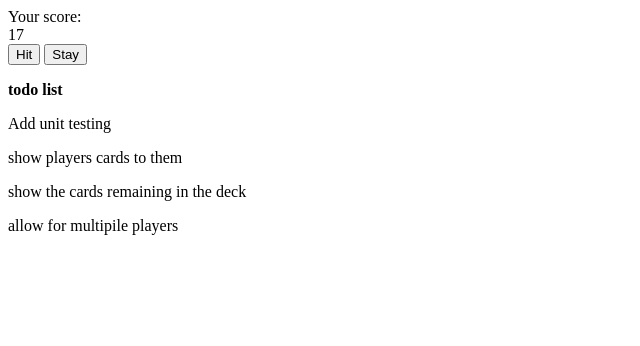
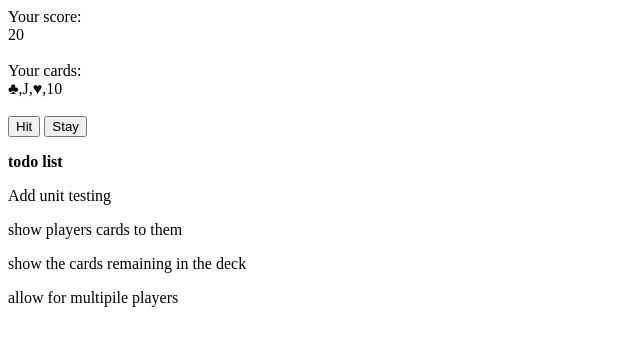
Before and after one commit to jordankeiller/Blackjack, a plain HTML site: page index.html in a window 1280 px wide. Shown: the whole page, without its empty margins (0-640 px from the left). Drawn offline with Linux system fonts and the light colour scheme.

Commit message:
Improved some functions and added shuffling of deck
To make the game more realistic, the card is now pulled from the top of the shuffled deck - much like in the real life version. Some tidying/simplifying of previously coded functions too.

```diff
--- a/blackjack.js
+++ b/blackjack.js
@@ -2,10 +2,11 @@
 // each card is in one cardSuit. 4 cardSuits * 13 possible cardValues = 52 cards = a deck
 
 let cardDeck = [];
+let playerCards = [];
 let playerTotal = 0;
 
 function newDeck() {
-  let cardSuit = ["Heart", "Diamond", "Club", "Spade"];
+  let cardSuit = ["&hearts;", "&diams;", "&clubs;", "&spades;"];
   let cardValue = [
     "A",
     "2",
@@ -27,15 +28,18 @@ function newDeck() {
       cardDeck.push([cardSuit[i], cardValue[j]]);
     }
   }
+  shuffle(cardDeck);
 }
 
-function generateCard() {
-  // Random item line of code taken from: https://stackoverflow.com/questions/5915096/get-a-random-item-from-a-javascript-array
-  let randomCard = Math.floor(Math.random() * cardDeck.length);
-  let card = cardDeck[randomCard];
-  cardDeck.splice(randomCard, 1);
-  // return card as an array
-  return card;
+// taken from: https://javascript.info/task/shuffle
+// shuffles the entire deck
+function shuffle(cardDeck) {
+  return cardDeck.sort(() => Math.random() - 0.5);
+}
+
+// pulls card from the top of the deck
+function pullCard() {
+  return (card = cardDeck.shift());
 }
 
 function validateEndGame(move) {
@@ -44,25 +48,35 @@ function validateEndGame(move) {
       document.getElementById("hit-button").disabled = true;
       document.getElementById("stay-button").disabled = true;
       document.getElementById("result").innerHTML = "BUST! You lose!";
+      document.getElementById("restart-button").style.visibility = "visible";
     }
   } else {
     document.getElementById("hit-button").disabled = true;
     document.getElementById("stay-button").disabled = true;
     document.getElementById("result").innerHTML =
       "Validated! You have stuck on " + playerTotal + "!";
+    document.getElementById("restart-button").style.visibility = "visible";
   }
 }
 
 function hit() {
   console.log("hit");
-  let card = generateCard();
+  let card = pullCard();
+  updatePlayerCards(card);
   console.log(card);
   updatePlayerTotal(getCardValue(card[1]));
   validateEndGame("hit");
+  console.log(playerCards);
 }
 
 function stay() {
   validateEndGame("stay");
+}
+
+function updatePlayerCards(card) {
+  playerCards.push(card);
+
+  document.getElementById("playerCards").innerHTML = playerCards;
 }
 
 function updatePlayerTotal(value) {
@@ -71,12 +85,14 @@ function updatePlayerTotal(value) {
 }
 
 function startingCards() {
-  let cardOne = generateCard(),
-    cardTwo = generateCard();
-  console.log(cardOne);
-  console.log(cardTwo);
-  updatePlayerTotal(getCardValue(cardOne[1]));
-  updatePlayerTotal(getCardValue(cardTwo[1]));
+  let numberOfStartCards = 2;
+
+  for (let i = 0; i < numberOfStartCards; i++) {
+    let card = pullCard();
+    updatePlayerCards(card);
+    updatePlayerTotal(getCardValue(card[1]));
+    // console.log(card);
+  }
 }
 
 function getCardValue(cardValue) {
@@ -115,5 +131,8 @@ function getCardValue(cardValue) {
 }
 function startGame() {
   newDeck();
+  console.log(cardDeck);
   startingCards();
+  console.log(cardDeck);
+  document.getElementById("restart-button").style.visibility = "hidden";
 }
--- a/index.html
+++ b/index.html
@@ -4,9 +4,12 @@
   </head>
   <body onload=startGame()>
     Your score: <div id="playerScore">0</div>
-    <div id="result"></div>
+    <div id="result"></div><br />
+    Your cards: <div id="playerCards"></div><br/>
     <button id="hit-button" onclick="hit()">Hit</button>
     <button id="stay-button" onclick="stay()">Stay</button>
+    <button id="restart-button" onclick="window.location.reload()">Play Again!</button>
+
 
 
 
```
